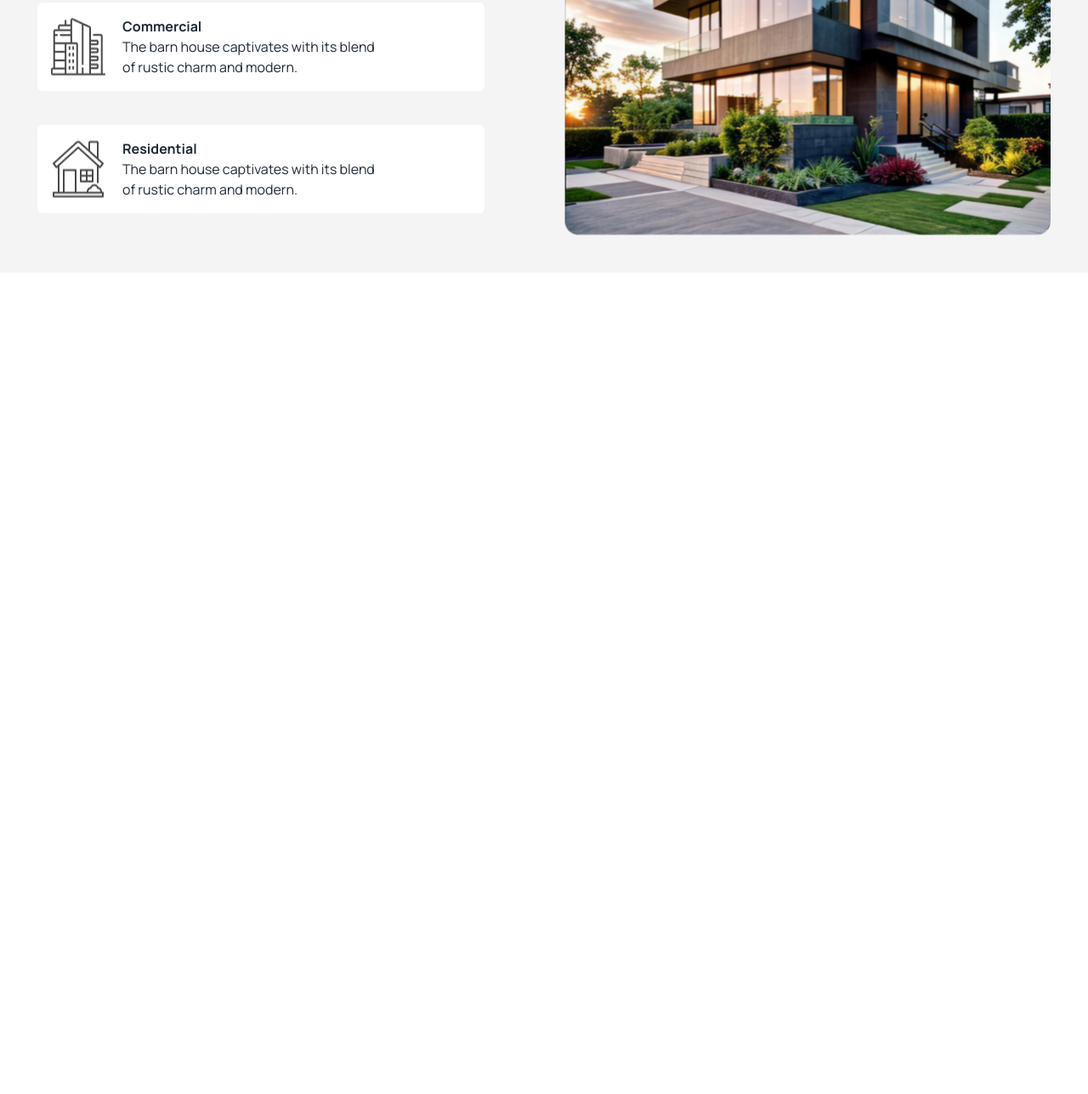
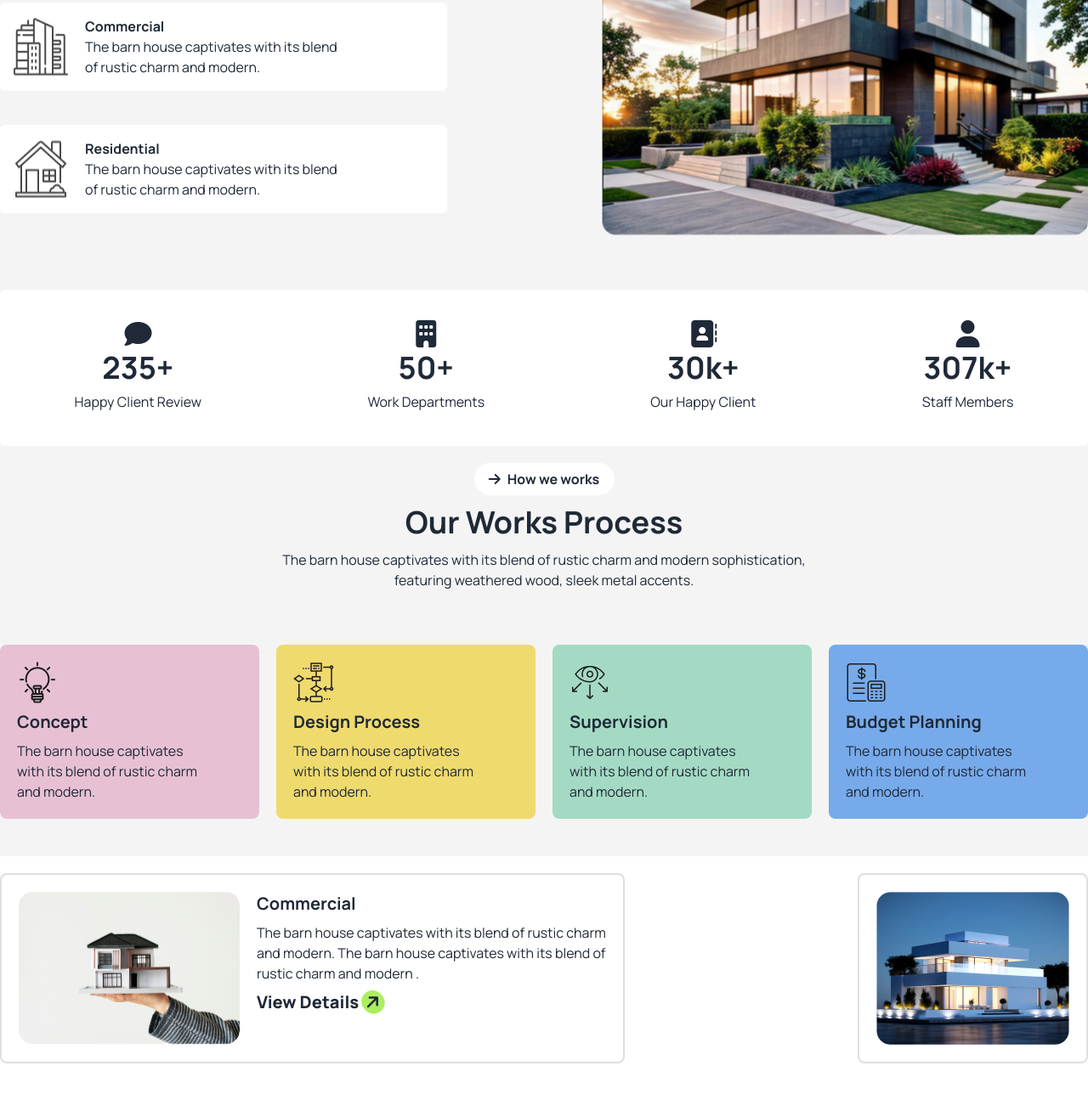
Before and after one commit to MDzonaed/B10-Assignment-03, a plain HTML site: page index.html in a window 1280 px wide. Shown: the part 1089-2377 px from the top of the page at 85% size. Before the commit the page ends 1426 px from the top, so only its background shows below. Drawn offline with nearby package versions, Linux system fonts and the light colour scheme.

Commit message:
banner complete

```diff
--- a/index.html
+++ b/index.html
@@ -122,7 +122,7 @@
         <div class="absolute left-40 py-5 hidden lg:flex">
           <img src="images/Vector.png" alt="">
         </div>
-        <div class="md:container mx-auto flex flex-col lg:flex-row justify-between gap-5 p-11 text-center lg:text-start">
+        <div class="md:container mx-auto flex flex-col lg:flex-row justify-between gap-5 py-11 text-center lg:text-start">
           <div class="space-y-10">
             <div class="flex justify-center lg:justify-start">
               <h6 class="bg-[#FFFFFF] w-[127px] h-[38px] flex justify-center items-center rounded-full font-bold"><i class="fa-solid fa-arrow-right pr-2"></i> About Us</h6>
@@ -155,6 +155,90 @@
           </div>
         </div>
 
+
+
+        <div class="md:container mx-auto bg-[#FFFFFF] flex flex-col lg:flex-row gap-5 justify-around py-10 text-center rounded-md mt-5">
+          <div class="space-y-2">
+            <i class="fa-solid fa-2xl fa-comment"></i>
+            <h4 class="text-4xl font-bold">235+</h4>
+            <p>Happy Client Review</p>
+          </div>
+          <div class="space-y-2">
+            <i class="fa-solid fa-2xl fa-building"></i>
+            <h4 class="text-4xl font-bold">50+</h4>
+            <p>Work Departments</p>
+          </div>
+          <div class="space-y-2">
+            <i class="fa-solid fa-2xl fa-address-book"></i>
+            <h4 class="text-4xl font-bold">30k+</h4>
+            <p>Our Happy Client</p>
+          </div>
+          <div class="space-y-2">
+            <i class="fa-solid fa-2xl fa-user"></i>
+            <h4 class="text-4xl font-bold">307k+</h4>
+            <p>Staff Members</p>
+          </div>
+        </div>
+
+        <div class="md:container mx-auto py-5 space-y-3 flex flex-col justify-center items-center text-center">
+            <h6 class="bg-[#FFFFFF] w-[165px] h-[38px] flex justify-center items-center rounded-full font-bold"><i class="fa-solid fa-arrow-right pr-2"></i> How we works</h6>
+            <h2 class="text-4xl font-bold">Our Works Process</h2>
+            <p>The barn house captivates with its blend of rustic charm and modern sophistication, <br> featuring weathered wood, sleek metal accents.</p>
+        </div>
+
+
+        <div class="md:container mx-auto py-11 grid lg:grid-cols-4 gap-5">
+          <div class="space-y-2 bg-[#E7C1D3] p-5 rounded-lg">
+            <img src="images/concept.png" alt="">
+            <h4 class="text-xl font-bold">Concept</h4>
+            <p>The barn house captivates <br> with its blend of rustic charm <br> and modern.</p>
+          </div>
+
+          <div class="space-y-2 bg-[#EFDA6E] p-5 rounded-lg">
+            <img src="images/flow-chart.png" alt="">
+            <h4 class="text-xl font-bold">Design Process</h4>
+            <p>The barn house captivates <br> with its blend of rustic charm <br> and modern.</p>
+          </div>
+
+          <div class="space-y-2 bg-[#A4DAC3] p-5 rounded-lg">
+            <img src="images/vision.png" alt="">
+            <h4 class="text-xl font-bold">Supervision</h4>
+            <p>The barn house captivates <br> with its blend of rustic charm <br> and modern.</p>
+          </div>
+
+          <div class="space-y-2 bg-[#77AAEA] p-5 rounded-lg">
+            <img src="images/budget-planning.png" alt="">
+            <h4 class="text-xl font-bold">Budget Planning</h4>
+            <p>The barn house captivates <br> with its blend of rustic charm <br> and modern.</p>
+          </div>
+        </div>
+
+      </section>
+
+      <section class="md:container mx-auto py-5">
+        <div class="flex justify-between">
+
+          <div class="border-[#e0dddd] border-2 rounded-lg">
+          <div class="flex gap-5 p-5">
+            <img src="images/img1.png" alt="">
+
+            <div class="space-y-2">
+              <h4 class="text-xl font-bold">Commercial</h4>
+              <p>The barn house captivates with its blend of rustic charm <br> and modern. The barn house captivates with its blend of <br> rustic charm and modern .</p>
+              <button class="text-xl font-extrabold rounded-full">View Details <i
+                class="fa-solid fa-arrow-right bg-bg-color -rotate-45 rounded-full p-1"
+              ></i></button>
+            </div>
+
+          </div>
+        </div>
+
+          <div class="border-[#e0dddd] border-2 rounded-lg">
+            <div class="p-5">
+            <img src="images/img5.png" alt="">
+          </div>
+        </div>
+        </div>
       </section>
 
     </main>
```
